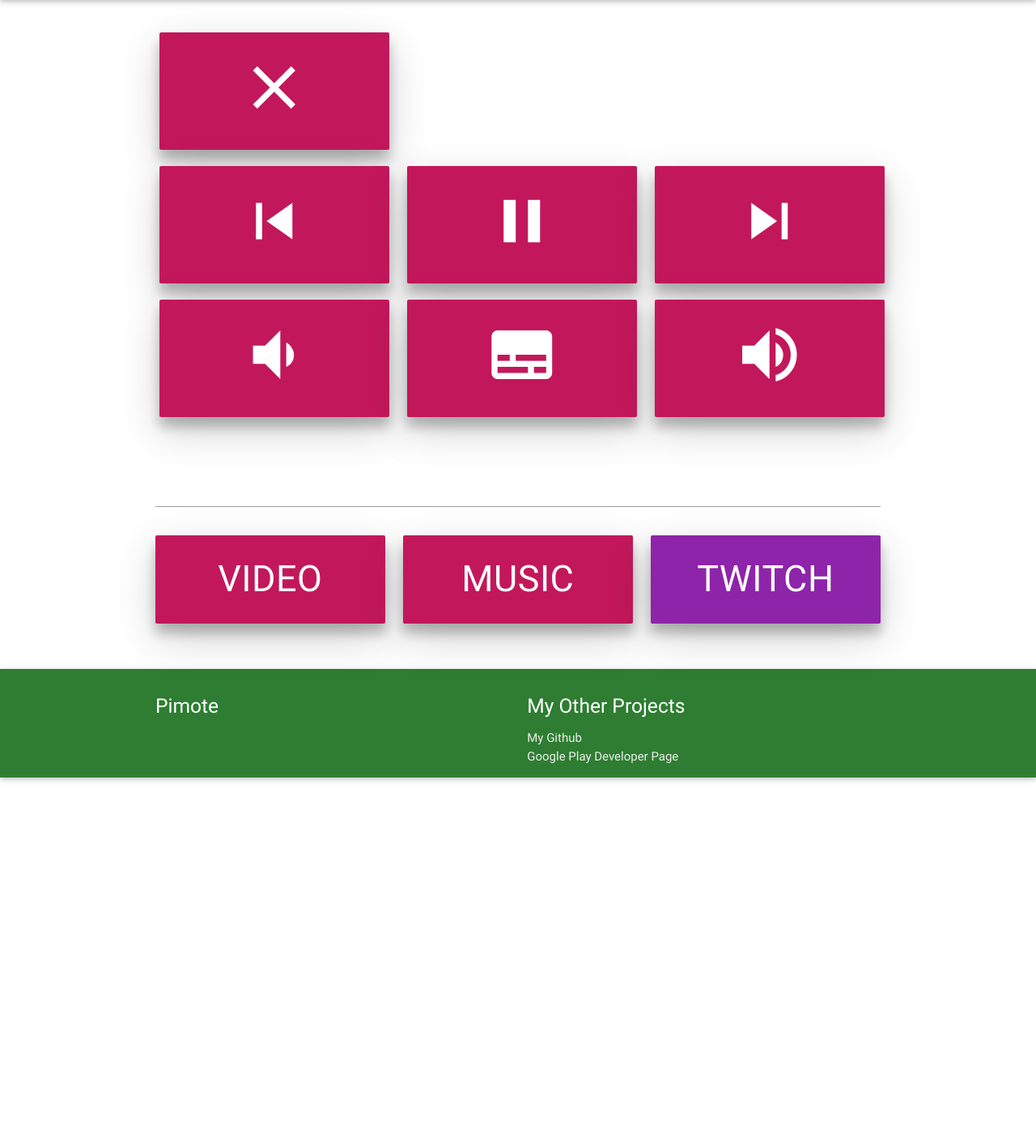
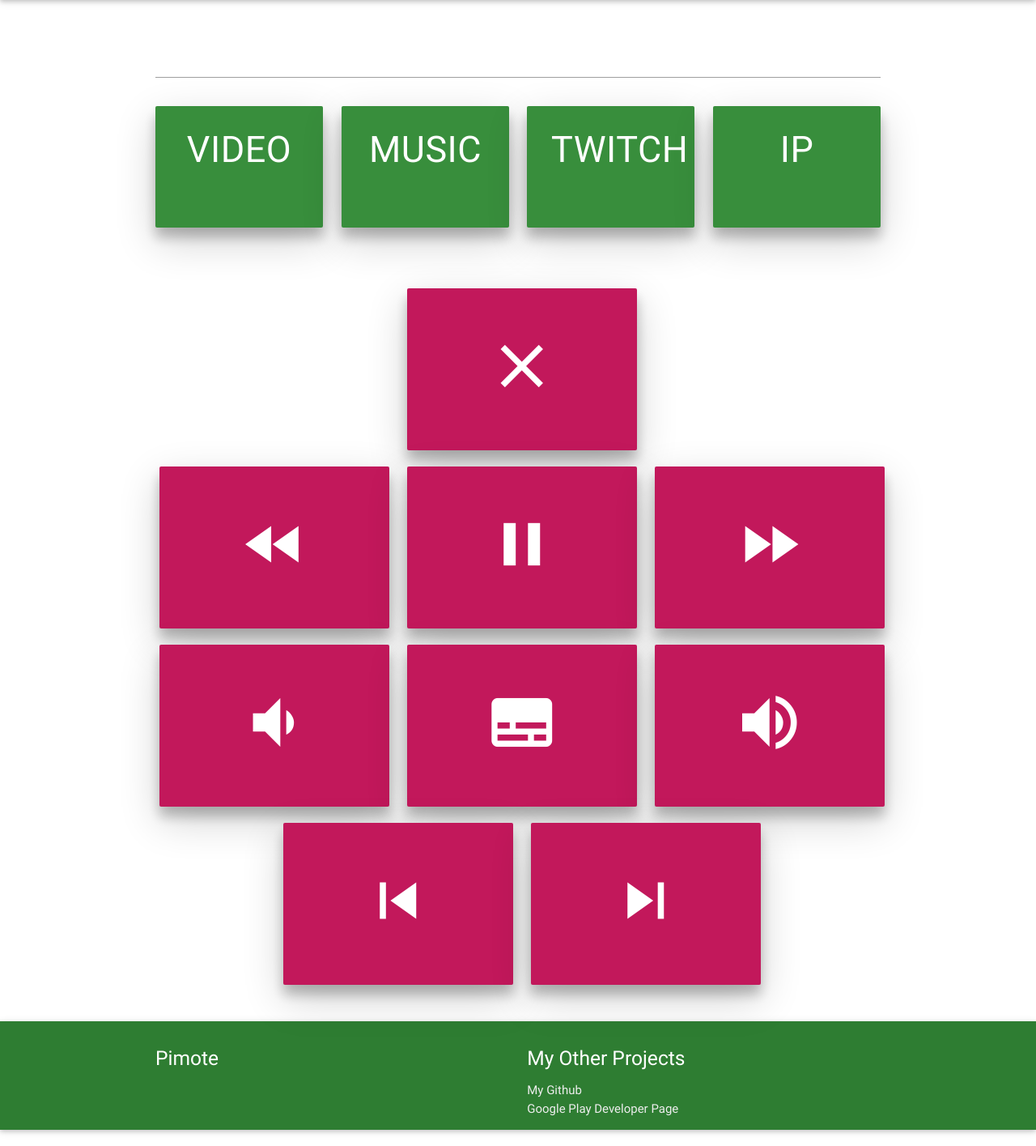
Before and after one commit to PoisonRain/django-thermal-dashboard, a Django app: page /pimote/ in a window 1280 px wide. Shown: the part 64-1479 px from the top of the page at 81% size. Before the commit the page ends 1029 px from the top, so only its background shows below. Run offline with Django 3.2, Linux system fonts and the light colour scheme; some libraries are stand-ins or nearby versions.

Commit message:
Now with fun shapes!

```diff
--- a/pimote/PimoteActions.py
+++ b/pimote/PimoteActions.py
@@ -64,6 +64,11 @@ class PimoteActions(object):
     def volumeDown(self):
         self.sendKeys(PimoteActions.volDownKey)
 
+    def playNext(self):
+        self.sendKeys("'playOMX next' C-m")
+
+    def playPrev(self):
+        self.sendKeys("'playOMX prev' C-m")
 
 if __name__ == "__main__":
     pim = PimoteActions('pi', '127.0.0.1', 22)
--- a/pimote/static/pimote/pimote.css
+++ b/pimote/static/pimote/pimote.css
@@ -3,7 +3,7 @@
 	width: 100% !important;
 	height: 100% !important;
 	font-size: 15px !important;
-	padding: 50px !important;
+	padding: 78px !important;
 	margin: 5px;
 }
 
@@ -14,7 +14,7 @@
 
 .pdiv {
 	font-size: 3em !important;
-	height: 145px !important;
+	height: 200px !important;
 	vertical-align: middle !important;
 }
 
--- a/pimote/templates/pimote/pimote.html
+++ b/pimote/templates/pimote/pimote.html
@@ -4,20 +4,41 @@
 {% block title_block %}Pimote{% endblock %}
 
 {% block body_block %}
-<div class="row" style="margin-top: 35px">
-	<div class="col s4 m4 l4 pdiv">
+<form id="detailform" action="">
+	<div class="row">
+		<div class="col s12 m12 l12" >
+			<input id="detailText" style="padding-top: 50px; font-size: 3rem; text-align: center;" type="text" name="details"/>
+		</div>
+	</div>
+	<div class="row">
+		<div class="col s3 m3 l3 pdiv">
+			<a id="playVideoSubmit" class="green btn darken-2 waves-light waves-effect plowerbtn z-depth-3"><br/>Video</a>
+		</div>
+		<div class="col s3 m3 l3 pdiv">
+			<a id="playMusicSubmit" class="green btn darken-2 waves-light waves-effect plowerbtn z-depth-3"><br/>Music</a>
+		</div>
+		<div class="col s3 m3 l3 pdiv">
+			<a id="playTwitchSubmit" class="green btn darken-2 waves-light waves-effect plowerbtn z-depth-3"><br/>Twitch</a>
+		</div>
+		<div class="col s3 m3 l3 pdiv">
+			<a id="setIpSubmit" class="green btn darken-2 waves-light waves-effect plowerbtn z-depth-3"><br/>IP</a>
+		</div>
+	</div>
+</form>
+<div class="row" style="">
+	<div class="col s4 m4 l4  offset-l4 offset-m4 pdiv">
 		<a href='/pimote/quit' class="pink darken-2 btn waves-light waves-effect pbtn z-depth-3"><i class="material-icons picon">close</i></a>
 	</div>
 </div>
 <div class="row">
 	<div class="col s4 m4 l4 pdiv">
-		<a href='/pimote/rw' class="pink darken-2 btn waves-light waves-effect pbtn z-depth-3"><i class="material-icons picon">skip_previous</i></a>
+		<a href='/pimote/rw' class="pink darken-2 btn waves-light waves-effect pbtn z-depth-3"><i class="material-icons picon">fast_rewind</i></a>
 	</div>
 	<div class="col s4 m4 l4 pdiv">
 		<a href='/pimote/pause' class="pink darken-2 btn waves-light waves-effect pbtn z-depth-3"><i class="material-icons picon">pause</i></a>
 	</div>
 	<div class="col s4 m4 l4 pdiv">
-		<a href='/pimote/ff' class="pink darken-2 btn waves-light waves-effect pbtn z-depth-3"><i class="material-icons picon">skip_next</i></a>
+		<a href='/pimote/ff' class="pink darken-2 btn waves-light waves-effect pbtn z-depth-3"><i class="material-icons picon">fast_forward</i></a>
 	</div>
 </div>
 <div class="row">
@@ -31,24 +52,14 @@
 		<a href='/pimote/volumeup' class="pink darken-2 btn waves-light waves-effect pbtn z-depth-3"><i class="material-icons picon">volume_up</i></a>
 	</div>
 </div>
-<form id="detailform" action="">
-	<div class="row">
-		<div class="col s12 m12 l12" style="padding-top: 50px;">
-			<input id="detailText" type="text" name="details"/>
-		</div>
+<div class="row"style="margin-bottom: 50px !important;">
+	<div class="col s4 m4 l4 pdiv offset-l2 offset-m2">
+		<a href='/pimote/playNext' class="pink darken-2 btn waves-light waves-effect pbtn z-depth-3"><i class="material-icons picon">skip_previous</i></a>
 	</div>
-	<div class="row">
-		<div class="col s4 m4 l4 pdiv">
-			<a id="playVideoSubmit" class="pink btn darken-2 waves-light waves-effect plowerbtn z-depth-3"><br/>Video</a>
-		</div>
-		<div class="col s4 m4 l4 pdiv">
-			<a id="playMusicSubmit" class="pink btn darken-2 waves-light waves-effect plowerbtn z-depth-3"><br/>Music</a>
-		</div>
-		<div class="col s4 m4 l4 pdiv">
-			<a id="playTwitchSubmit" class="purple btn darken-1 waves-light waves-effect plowerbtn z-depth-3"><br/>Twitch</a>
-		</div>
+	<div class="col s4 m4 l4 pdiv">
+		<a href='/pimote/playPrev' class="pink darken-2 btn waves-light waves-effect pbtn z-depth-3"><i class="material-icons picon">skip_next</i></a>
 	</div>
-</form>
+</div>
 <script src="https://code.jquery.com/jquery-1.10.2.js"></script>
 <script type="text/javascript">
 	$('#playVideoSubmit').click(function() {
@@ -63,5 +74,9 @@
 		var details = $('#detailText').val();
 		window.location.href = '/pimote/'+details+'/playTwitch';
 	});
+	$('#setIpSubmit').click(function() {
+		var details = $('#detailText').val();
+		window.location.href = '/pimote/'+details+'/setIpAddress';
+	});
 </script>
 {% endblock %}
--- a/pimote/urls.py
+++ b/pimote/urls.py
@@ -18,4 +18,8 @@ urlpatterns = [
     url(r'^/playOMX', views.pimote, name='playOMX'),
     url(r'^/playMusic', views.pimote, name='playMusic'),
     url(r'^/playTwitch', views.pimote, name='playTwitch'),
+    url(r'^(?P<ip>\d+\.\d+\.\d+\.\d+):(?P<port>\d+)/setIpAddress', views.setIpAddress, name='setIpAddress'),
+    url(r'^/setIpAddress', views.pimote, name='setIpAddress'),
+    url(r'^playPrev', views.playPrev, name='playPrev'),
+    url(r'^playNext', views.playNext, name='playNext'),
 ]
--- a/pimote/views.py
+++ b/pimote/views.py
@@ -3,51 +3,66 @@ from django.http import HttpResponse
 from PimoteActions import PimoteActions
 # Create your views here.
 
-pim = PimoteActions('pi','127.0.0.1', 22)
+class PimoteInstance(object):
+    pim = PimoteActions('pi','127.0.0.1', 22)
 
 def pimote(request):
     return render(request, 'pimote/pimote.html', None)
 
+def setIpAddress(request, ip, port):
+    ipaddress = str(ip)
+    port = int(port)
+    PimoteInstance.pim = PimoteActions('pi', ipaddress, port)
+    return pimote(request)
+
 def play(request):
-    pim.pause()
+    PimoteInstance.pim.pause()
     return pimote(request)
 
 def pause(request):
-    pim.pause()
+    PimoteInstance.pim.pause()
     return pimote(request)
 
 def ff(request):
-    pim.ff()
+    PimoteInstance.pim.ff()
     return pimote(request)
 
 def rw(request):
-    pim.rw()
+    PimoteInstance.pim.rw()
     return pimote(request)
 
 def quit(request):
-    pim.quit()
+    PimoteInstance.pim.quit()
     return pimote(request)
 
 def playOMX(request, details):
-    pim.playOMX(details)
+    PimoteInstance.pim.playOMX(details)
     return pimote(request)
 
 def playMusic(request, details):
-    pim.playMusic(details)
+    PimoteInstance.pim.playMusic(details)
     return pimote(request)
 
 def playTwitch(request, details):
-    pim.playTwitch(details)
+    PimoteInstance.pim.playTwitch(details)
     return pimote(request)
 
 def volumeUp(request):
-    pim.volumeUp()
+    PimoteInstance.pim.volumeUp()
     return pimote(request)
 
 def volumeDown(request):
-    pim.volumeDown()
+    PimoteInstance.pim.volumeDown()
     return pimote(request)
 
 def toggleSubtitles(request):
-    pim.toggleSubtitles()
+    PimoteInstance.pim.toggleSubtitles()
     return pimote(request)
+
+def playNext(request):
+    PimoteInstance.pim.playNext()
+    return pimote(request)
+
+def playPrev(request):
+    PimoteInstance.pim.playPrev()
+    return pimote(request)
```
